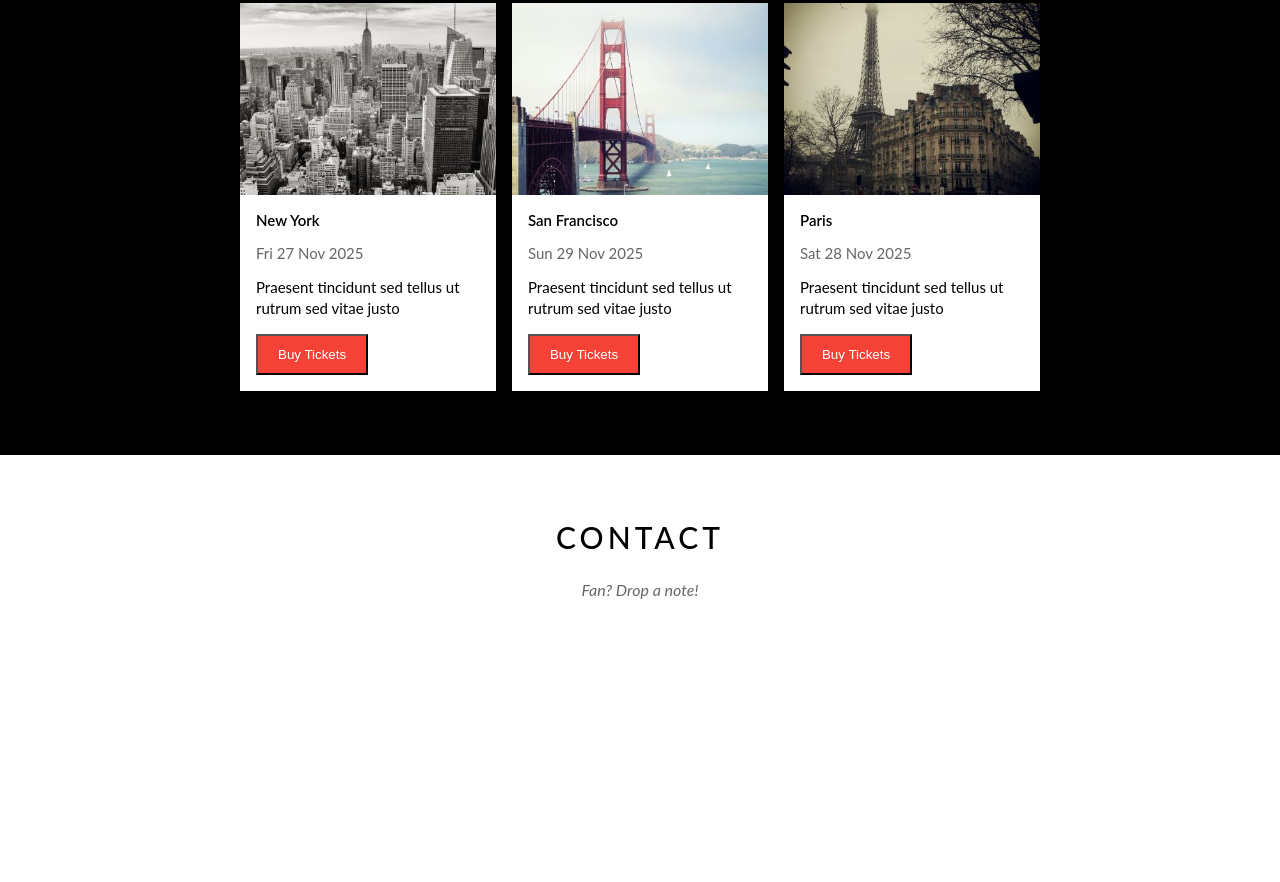
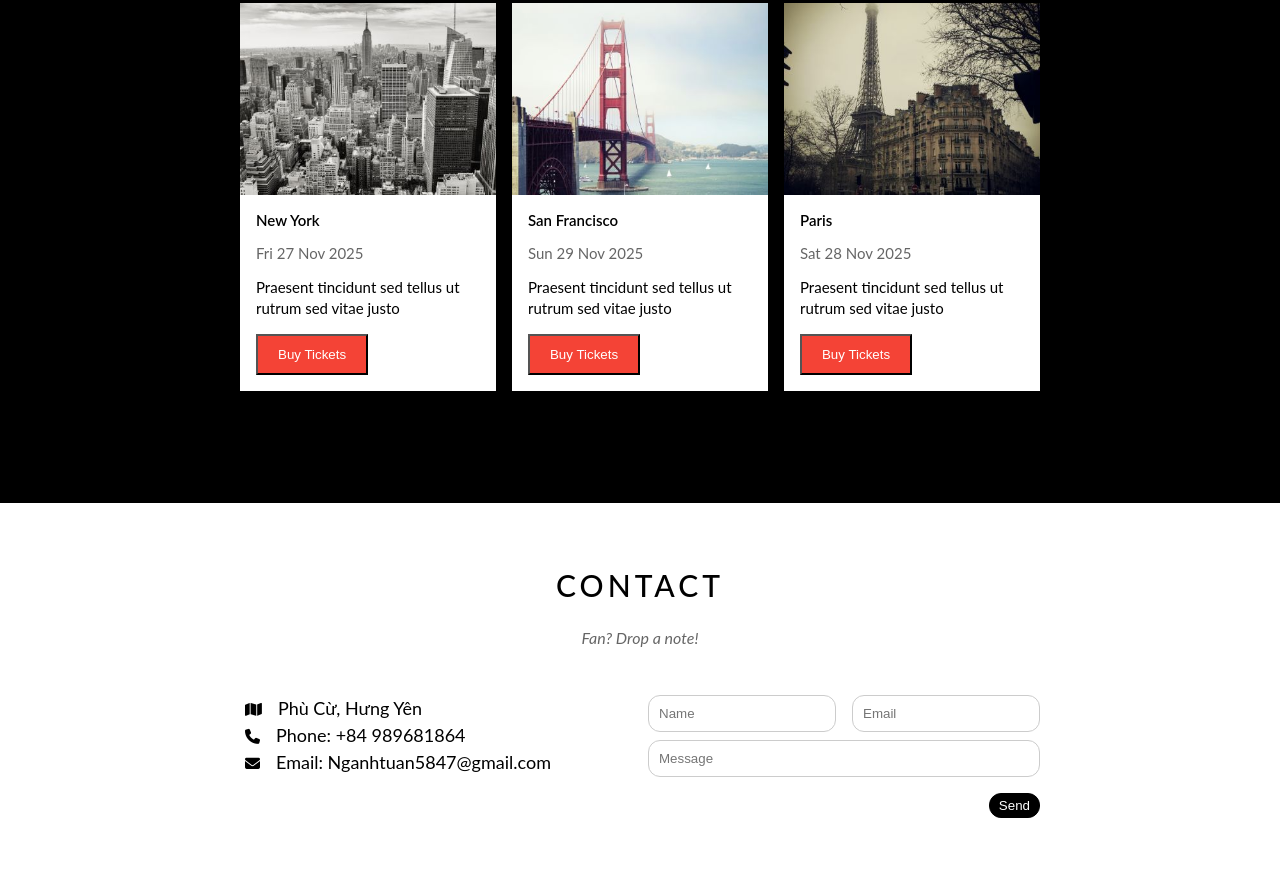
Before and after one commit to Tuan-1204/Web_The_Band_T4_2025, a plain HTML site: page index.html in a window 1280 px wide. Shown: the part 1628-2510 px from the top of the page. Before the commit the page ends 2316 px from the top, so only its background shows below. Drawn offline with Linux system fonts and the light colour scheme.

Commit message:
contact form

```diff
--- a/css/style.css
+++ b/css/style.css
@@ -26,12 +26,20 @@
     margin-right: -8px;
 }
 
+.row::after{
+        content: "";
+        display: block;
+        clear: both;
+}
+
 .col{
     float: left;
     padding-left: 8px;
     padding-right: 8px;
 }
-
+.col-full{
+    width: 100%;
+}
 .col-half{
     width: 50%;
 }
@@ -39,6 +47,13 @@
     width: calc(100% / 3);
 }
 
+.mt-8{
+    margin-top: 8px !important;
+}
+
+.mt-16{
+    margin-top: 16px !important;
+}
 /* phần css chính */
 #app {}
 
@@ -307,7 +322,42 @@ margin-top: 15px;
     color: #fff;
 }
 
-#footer {}
+/* contact */
+.contact-content{
+    margin-top: 48px;
+}
+
+.contact-info{
+    font-size: 18px;
+    line-height: 1.5;
+
+}
+
+.contact-form{
+    font-size: 15px;
+
+}
+
+.contact-form .form-control{
+    padding: 10px;
+    border: 1px solid #ccc;
+    width: 100%;
+    border-radius: 12px;
+    outline: none;
+}
+
+.contact-form .form-submit-btn{
+    background-color: #000;
+    color: #fff;
+    border: 1px solid #000;
+    padding: 4px 9px;
+    border-radius: 12px;
+    float: right;
+}
+
+#footer {
+
+}
 
 
 /* ô mua hàng */
@@ -337,11 +387,15 @@ margin-top: 15px;
     animation: modalFadeIn .5s ease-in-out;
 }
 
+.fa-map,
 .fa-cart-shopping,
- .fa-user{
-    font-size: 20px;
+ .fa-user,
+ .fa-phone,
+ .fa-envelope{
+    font-size: 15px;
     color: #000;
     margin-right: 16px;
+    margin-top: 5px;
 }
 
 /* nút close chính */
--- a/index.html
+++ b/index.html
@@ -68,7 +68,7 @@
                             <p class="member-name">Name</p>
                             <img src="./assets/images/name.jpg" alt="" class="member-img">
                         </div>
-                        <div class="clear"></div>
+
                     </div>
                 </div>
 
@@ -125,7 +125,32 @@
                     <div class="content-section contact">
                         <h2 class="section-heading">CONTACT</h2>
                         <p class="section-sub-heading">Fan? Drop a note!</p>
-                        <p class="about-text"></p>
+                        <div class="row contact-content">
+                            <div class="col col-half contact-info">
+                             <p><i class="fa-solid fa-map"></i>Phù Cừ, Hưng Yên </p>
+                             <p><i class="fa-solid fa-phone"></i>Phone: +84 989681864</p>
+                             <p><i class="fa-solid fa-envelope"></i>Email: Nganhtuan5847@gmail.com</p>
+                            </div>
+                            <div class="col col-half contact-form">
+                                <form action="">
+                                    <div class="row">
+                                        <div class="col col-half">
+                                        <input type="text" name="" placeholder="Name" id="" required class="form-control">
+                                        </div>
+                                        <div class="col col-half">
+                                            <input type="text" name="" placeholder="Email" id="" required class="form-control">
+                                            </div>
+
+                                    </div>
+                                    <div class="row mt-8">
+                                        <div class="col col-full">
+                                            <input type="text" name="" placeholder="Message" id="" required class="form-control">
+                                        </div>
+                                    </div>
+                                    <input type="submit" value="Send" class="form-submit-btn mt-16" >
+                                </form>
+                            </div>
+                        </div>
 
                     </div>
              </div>
@@ -178,39 +203,6 @@
      </div>
 
     <!-- link js -->
-
-    <script>
-        /*
-          const buyBtns = document.querySelectorAll('.js-buy-ticket');
-        const modal = document.querySelector('.js-modal');
-        //hàm ẩn hiện ô mua hàng
-        const modalContainer = document.querySelector('.js-modal-container');
-        const modalClose = document.querySelector('.js-modal-close');
-    // ấn vào nút mua hàng thì hiện ô mua hàng
-        function showBuyTickets(){
-           modal.classList.add('open');
-        }
-        // ấn vào nút đóng thì ẩn ô mua hàng
-        function hideBuyTickets(){
-            modal.classList.remove('open');
-        }
-    // lắp qua từng thẻ và nghe hành vi click
-    for (const buyBtn of buyBtns) {
-           buyBtn.addEventListener('click', showBuyTickets);
-
-        }
-        // nghe hành vi click vào nút đóng
-       modalClose.addEventListener('click',hideBuyTickets);
-
-       //click vào vùng ngoài ô mua hàng thì ẩn ô mua hàng
-       modal.addEventListener('click',hideBuyTickets);
-       modalContainer.addEventListener('click', function(event){
-        // ngăn chặn sự kiện click từ modalContainer truyền ra ngoài
-        event.stopPropagation();
-       });
-*/
-    </script>
-
     <script src="./javascript/main.js"></script>
 </body>
 </html>
```
